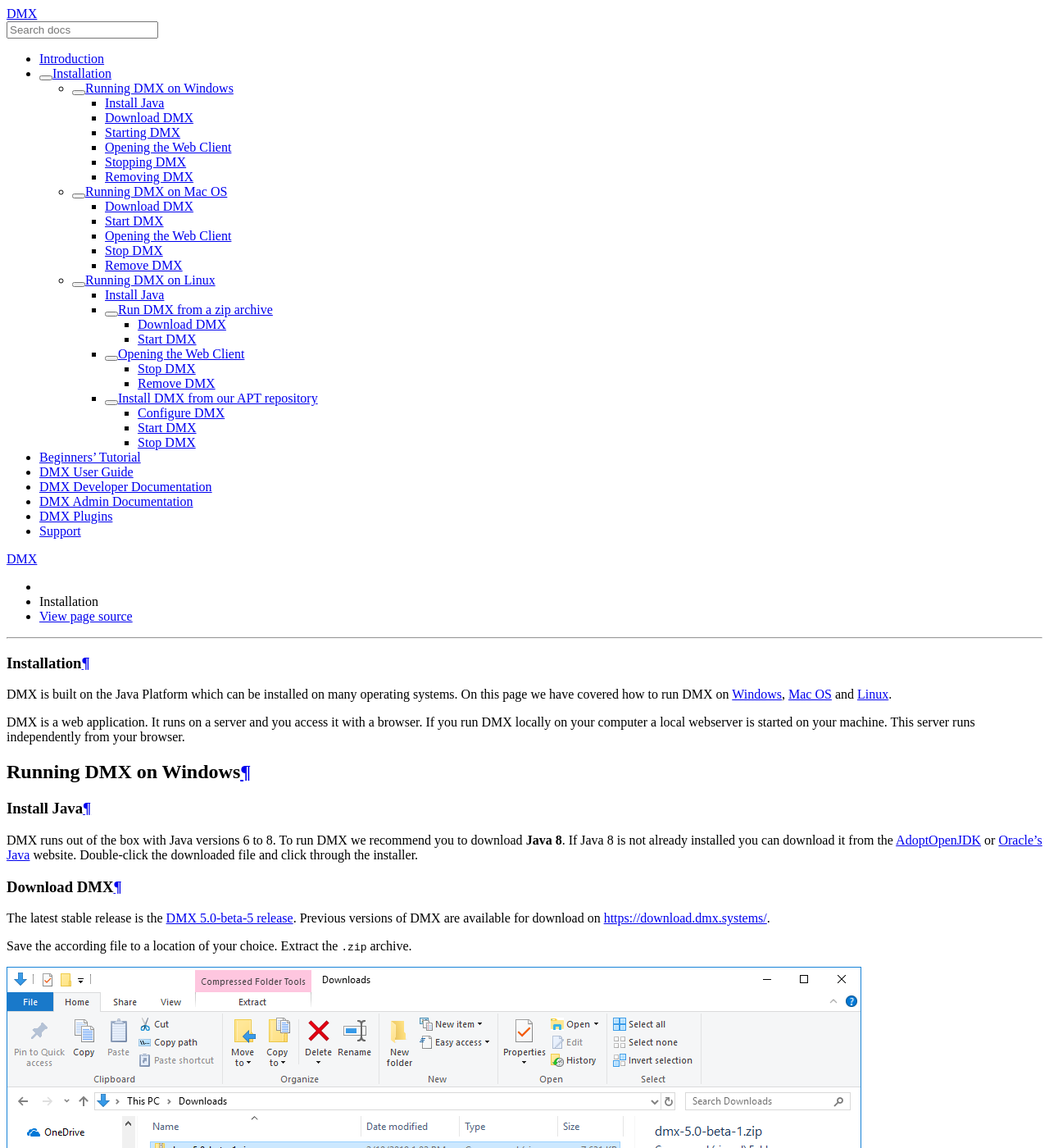
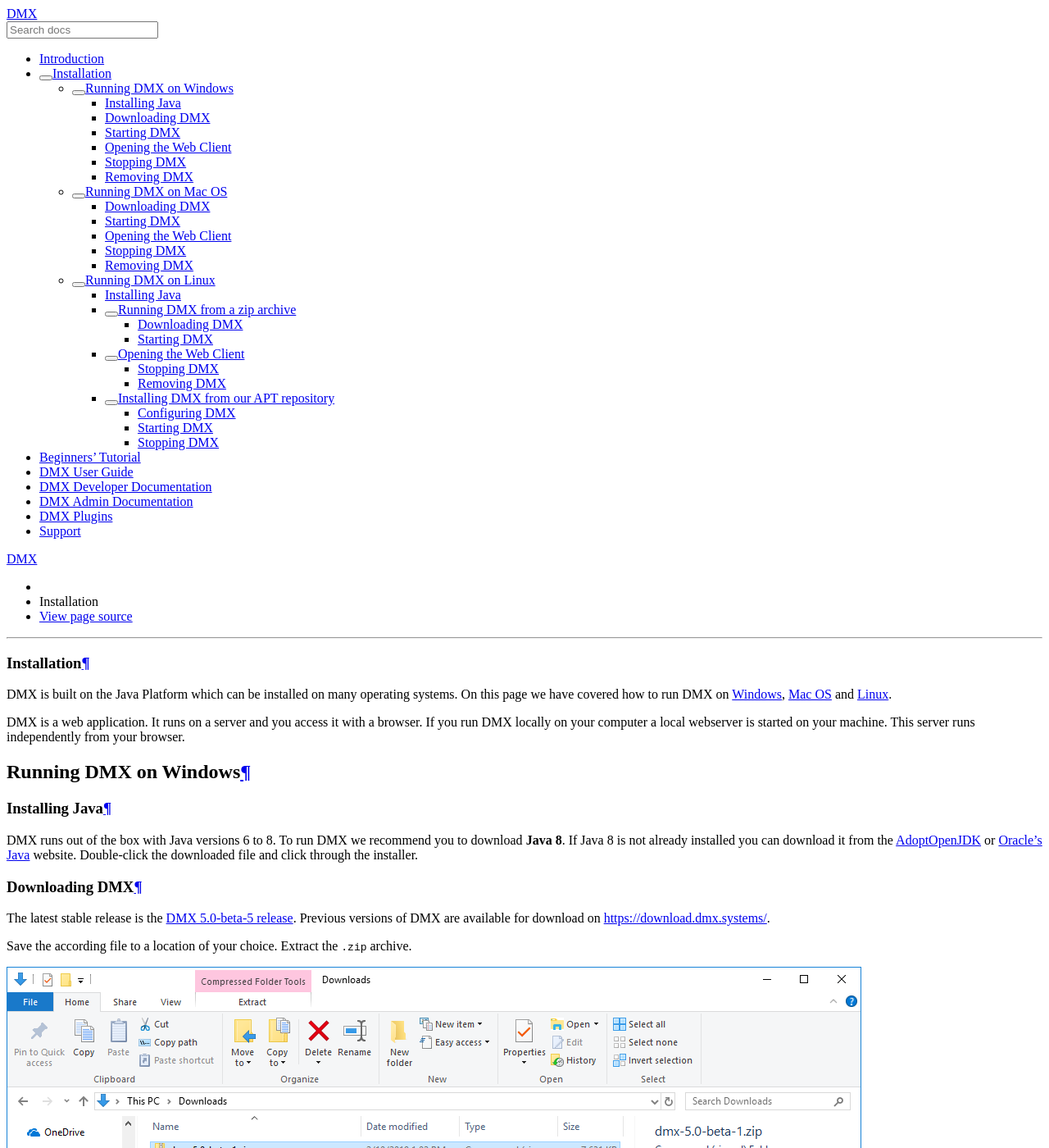
Before and after one commit to dmx-systems/dmx-documentation, a Sphinx documentation site: the page built from docs/install.rst, in a window 1280 px wide and 1400 px high. Shown: the whole window at 82% size. Built offline with Sphinx 7.4.7 and the Read the Docs theme 2.0.0, drawn with Linux system fonts in a browser that asks for light colours; some of the changed text lies outside the part shown.

Commit message:
Minor details

```diff
--- a/docs/install.rst
+++ b/docs/install.rst
@@ -18,16 +18,16 @@
 Running DMX on Windows
 **********************
 
-Install Java
-============
+Installing Java
+===============
 
 DMX runs out of the box with Java versions 6 to 8.
 To run DMX we recommend you to download **Java 8**.
 If Java 8 is not already installed you can download it from the `AdoptOpenJDK <https://adoptopenjdk.net/>`_ or `Oracle's Java <https://java.com/en/download/>`_ website.
 Double-click the downloaded file and click through the installer.
 
-Download DMX
-============
+Downloading DMX
+===============
 
 The latest stable release is the `DMX 5.0-beta-5 release <https://download.dmx.systems/dmx-5.0-beta-5.zip>`_.
 Previous versions of DMX are available for download on https://download.dmx.systems/.
@@ -90,8 +90,8 @@
 If Java 8 is not installed you can download it from the `AdoptOpenJDK <https://adoptopenjdk.net/>`_ or `Oracle's Java <https://java.com/en/download/>`_ website.
 Double-click the downloaded file and click through the installer.
 
-Download DMX
-============
+Downloading DMX
+===============
 
 The latest stable release is the `DMX 5.0-beta-5 release <https://download.dmx.systems/dmx-5.0-beta-5.zip>`_. Previous versions of DMX are available for download on https://download.dmx.systems/.
 
@@ -102,8 +102,8 @@
 It has the name of the ``.zip`` file.
 This is your *DMX Home* folder and you can now start DMX.
 
-Start DMX
-=========
+Starting DMX
+============
 
 Enter the folder that was created when you unpacked the zip archive.
 Double-click the file ``dmx-macosx.command``.
@@ -122,13 +122,14 @@
 To get back to the DMX web client point your browser to the full address ``http://localhost:8080/systems.dmx.webclient/`` again.
 Without the path (``systems.dmx.webclient/``) your browser cannot find the DMX web client.
 
-Stop DMX
-========
+Stopping DMX
+============
+
 To stop the DMX server, type ``stop 0`` into the terminal window and press ENTER.
 DMX is shut down.
 
-Remove DMX
-==========
+Removing DMX
+============
 
 You can get rid of DMX by deleting the whole folder that got created when you unpacked the zip file, e.g. dmx-5.0-beta-5.
 The Java Runtime Environment has to be uninstalled separately.
@@ -142,8 +143,8 @@
 On a Linux machine, you have two options to run DMX:
 You can start it from an unpacked zip file *or* you can install it from a package.
 
-Install Java
-============
+Installing Java
+===============
 
 Use your package manager to install the Java 8 for your Linux distribution.
 
@@ -163,11 +164,11 @@
 
 .. _installation-linux-zip:
 
-Run DMX from a zip archive
-==========================
+Running DMX from a zip archive
+==============================
 
-Download DMX
-------------
+Downloading DMX
+---------------
 
 Currently we recommend you to download the `beta-5 release <https://download.dmx.systems/dmx-5.0-beta-5.zip>`_.
 To try out the latest state of development you can download the `latest snapshot <https://download.dmx.systems/ci/dmx-latest.zip>`_ instead.
@@ -184,8 +185,8 @@
     ~/Downloads $ wget https://download.dmx.systems/dmx-5.0-beta-5.zip
     ~/Downloads $ unzip dmx-5.0-beta-5.zip
 
-Start DMX
----------
+Starting DMX
+------------
 
 Go into the newly created folder (in this example "dmx-5.0-beta-5") and run the start script ``./dmx-linux.sh``.
 
@@ -208,22 +209,22 @@
 To get back to the DMX web client point your browser to the full address ``http://localhost:8080/systems.dmx.webclient/`` again.
 Without the path (``systems.dmx.webclient/``) your browser cannot find the DMX web client.
 
-Stop DMX
---------
+Stopping DMX
+------------
 
 To stop the DMX server, press ``CTRL + C`` in the terminal you started it in.
 DMX is shut down.
 
-Remove DMX
-----------
+Removing DMX
+------------
 
 You can get rid of DMX by deleting the whole folder that got created when you unpacked the zip file, e.g. dmx-5.0-beta-5.
 The Java Runtime Environment has to be uninstalled separately.
 
 .. _installation-linux-apt:
 
-Install DMX from our APT repository
-===================================
+Installing DMX from our APT repository
+======================================
 
 For apt-based Linux distributions (like Debian / Ubuntu) we provide a repository.
 It is intended for installations on servers but can obviously be used on Debian/Ubuntu laptops as well.
@@ -238,15 +239,15 @@
 
     $ curl -sS https://download.dmx.systems/repos/dmx-install.sh | sudo bash
 
-Configure DMX
--------------
+Configuring DMX
+---------------
 
 For server installations and advanced configuration we will soon provide more instructions in the :ref:`Admin Documentation <admin>`.
 By default, DMX listens on port 8080.
 The main configuration file is located in ``/etc/dmx/config.properties``.
 
-Start DMX
----------
+Starting DMX
+------------
 
 Invoke this command to start the daemon:
 
@@ -254,8 +255,8 @@
 
     systemctl start dmx
 
-Stop DMX
---------
+Stopping DMX
+------------
 
 Stop the daemon by running
 
```
